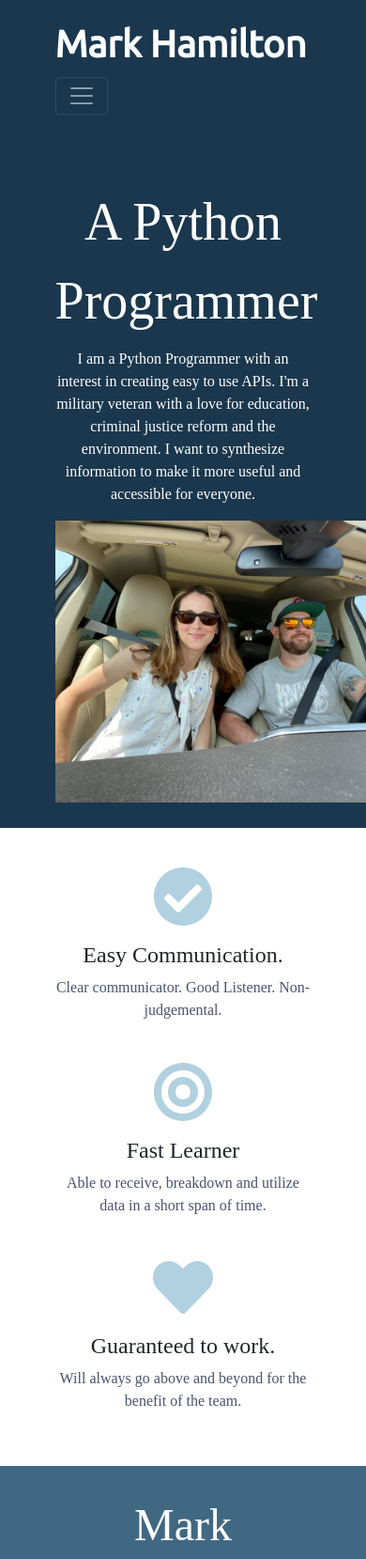
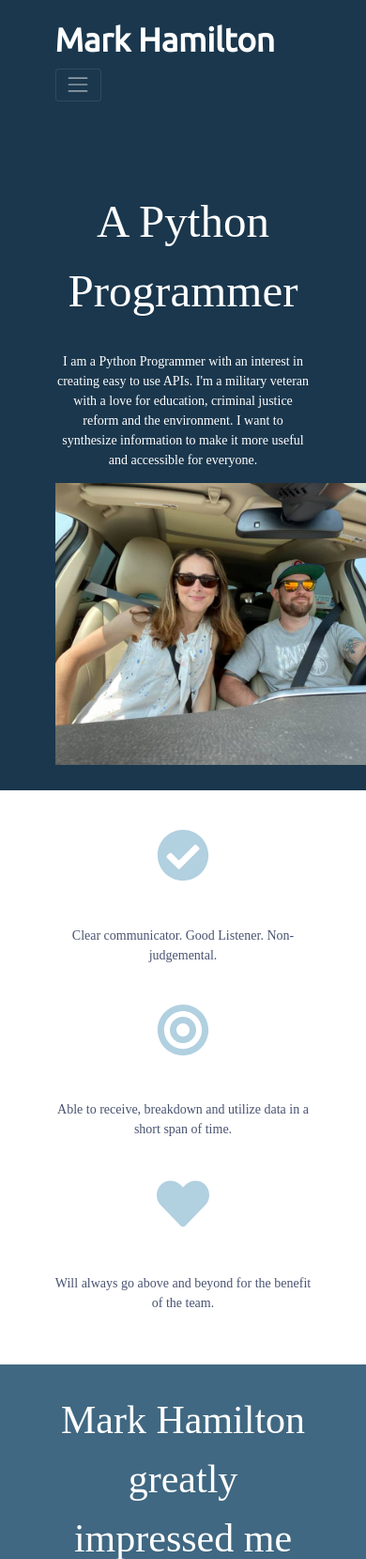
Before and after one commit to ColdDeckHarrison/marksWebsite, a Flask app: page / in a window 390 px wide; the page is wider, and only the part inside the window is pictured. Shown: the top 1659 px of that part at 94% size. Run offline with Flask 2, Linux system fonts and the light colour scheme; some libraries are stand-ins or nearby versions.

Commit message:
updated file

```diff
--- a/static/css/styles.css
+++ b/static/css/styles.css
@@ -15,6 +15,10 @@ h1, h2, h3, h4, h5, h6 {
 p {
   color: #495371;
   font-family: "Montserrat-Light"
+}
+
+.contactme {
+ color: #fff
 }
 
 /* Headings */
@@ -92,8 +96,9 @@ p {
 
 .skill-text {
     font-family: "Ubuntu";
-    color: #fff;
+    font-color: #000000;
     font-size: 1rem;
+    text-align: "left";
 }
 /* Title Image */
 
@@ -406,4 +411,73 @@ form .form-group:first-child .floating-label-form-group {
   border-top: 1px solid #dee2e6;
 }
 
+@import url('https://fonts.googleapis.com/css?family=Montserrat');
+
+* {
+  margin: 0;
+  padding: 0;
+  box-sizing: border-box;
 }
+body {
+  font-family: 'Montserrat', sans-serif;
+  background-color: #34495e;
+  color: #fff;
+}
+h1 {
+  text-align: center;
+  margin: 2rem 0;
+  font-size: 2.5rem;
+}
+
+.accordion {
+  width: 90%;
+  max-width: 1000px;
+  margin: 2rem auto;
+}
+.accordion-item {
+  background-color: #fff;
+  color: #111;
+  margin: 1rem 0;
+  border-radius: 0.5rem;
+  box-shadow: 0 2px 5px 0 rgba(0,0,0,0.25);
+}
+.accordion-item-header {
+  padding: 0.5rem 3rem 0.5rem 1rem;
+  min-height: 3.5rem;
+  line-height: 1.25rem;
+  font-weight: bold;
+  display: flex;
+  align-items: center;
+  position: relative;
+  cursor: pointer;
+}
+.accordion-item-header::after {
+  content: "\002B";
+  font-size: 2rem;
+  position: absolute;
+  right: 1rem;
+}
+.accordion-item-header.active::after {
+  content: "\2212";
+}
+.accordion-item-body {
+  max-height: 0;
+  overflow: hidden;
+  transition: max-height 0.2s ease-out;
+}
+.accordion-item-body-content {
+  padding: 1rem;
+  line-height: 1.5rem;
+  border-top: 1px solid;
+  border-image: linear-gradient(to right, transparent, #34495e, transparent) 1;
+}
+
+@media(max-width:767px) {
+  html {
+    font-size: 14px;
+  }
+}
+
+
+
+}
```
